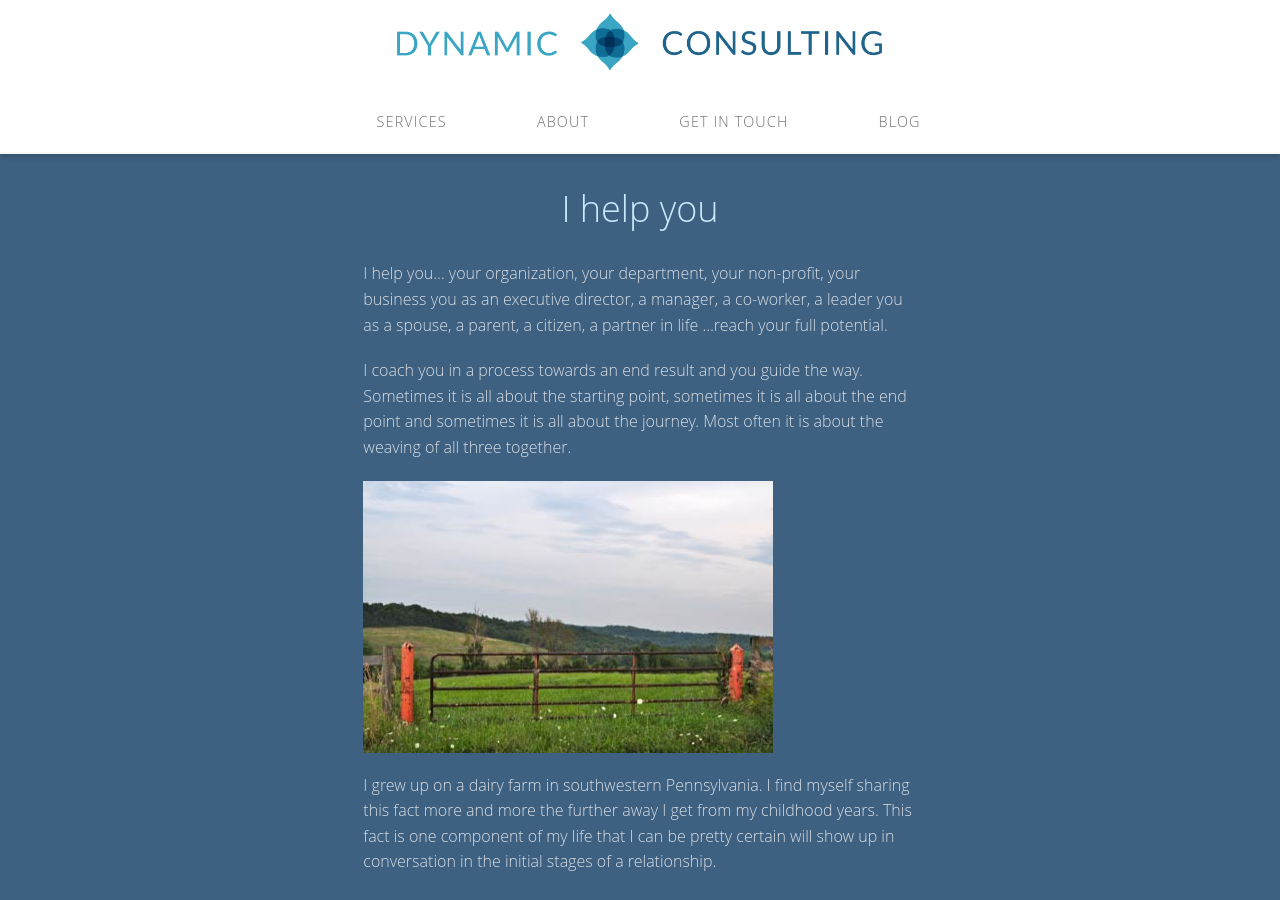
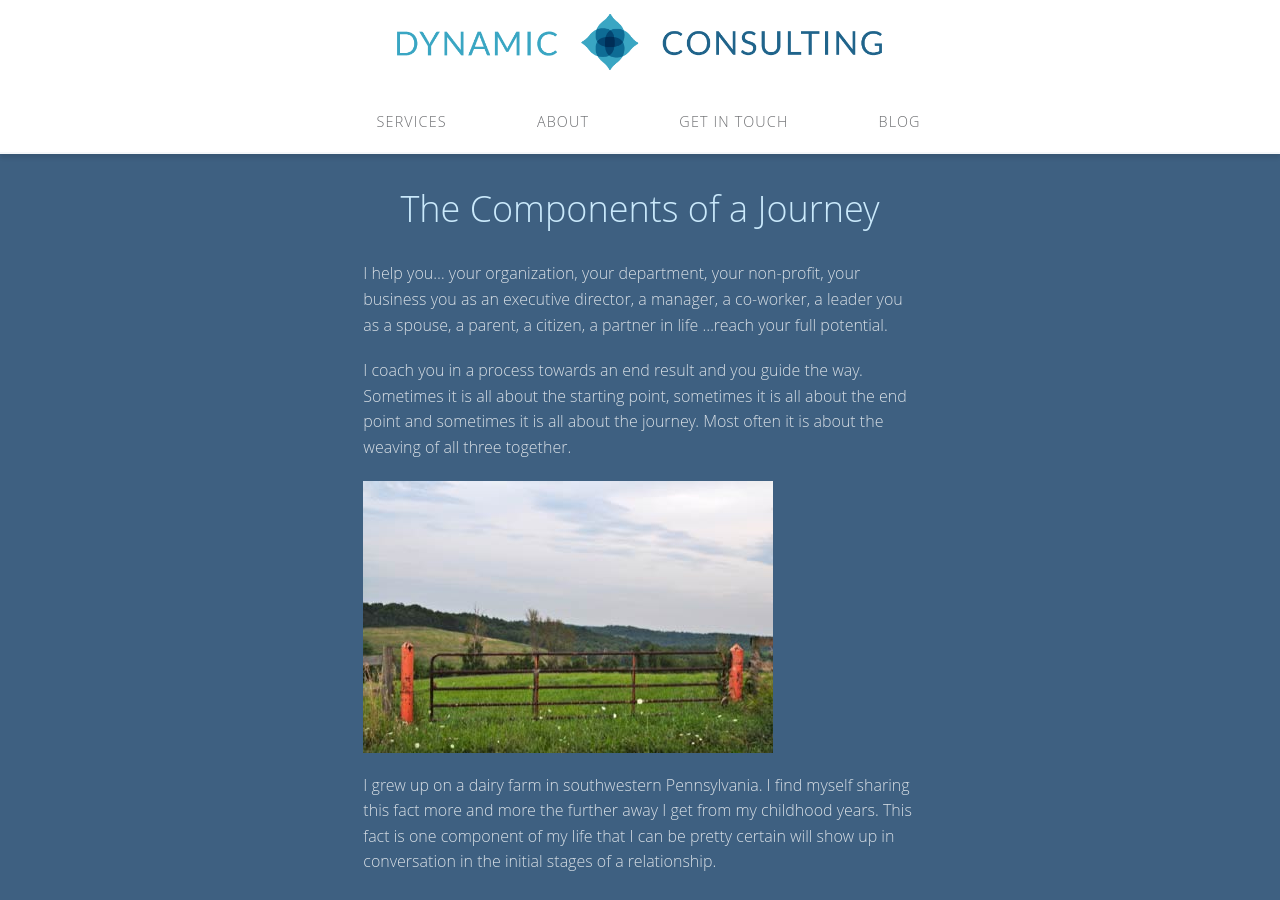
Before and after one commit to ducstudio/dynamicconsulting.github.io, a Jekyll site: the page built from _posts/2014-09-06-components-of-a-journey.md, in a window 1280 px wide and 900 px high. Built offline with Jekyll 4.4.1, drawn with Linux system fonts in a browser that asks for light colours; Markdown is read by kramdown in place of the engine named in the settings; some of the changed text lies outside the part shown.

Commit message:
Updated blog title

```diff
--- a/_posts/2014-08-29-i-help-you.md
+++ b/_posts/2014-09-06-components-of-a-journey.md
@@ -1,5 +1,5 @@
 ---
-title: I help you
+title: The Components of a Journey
 description:
 author: Samantha Dye
 layout: post
```
